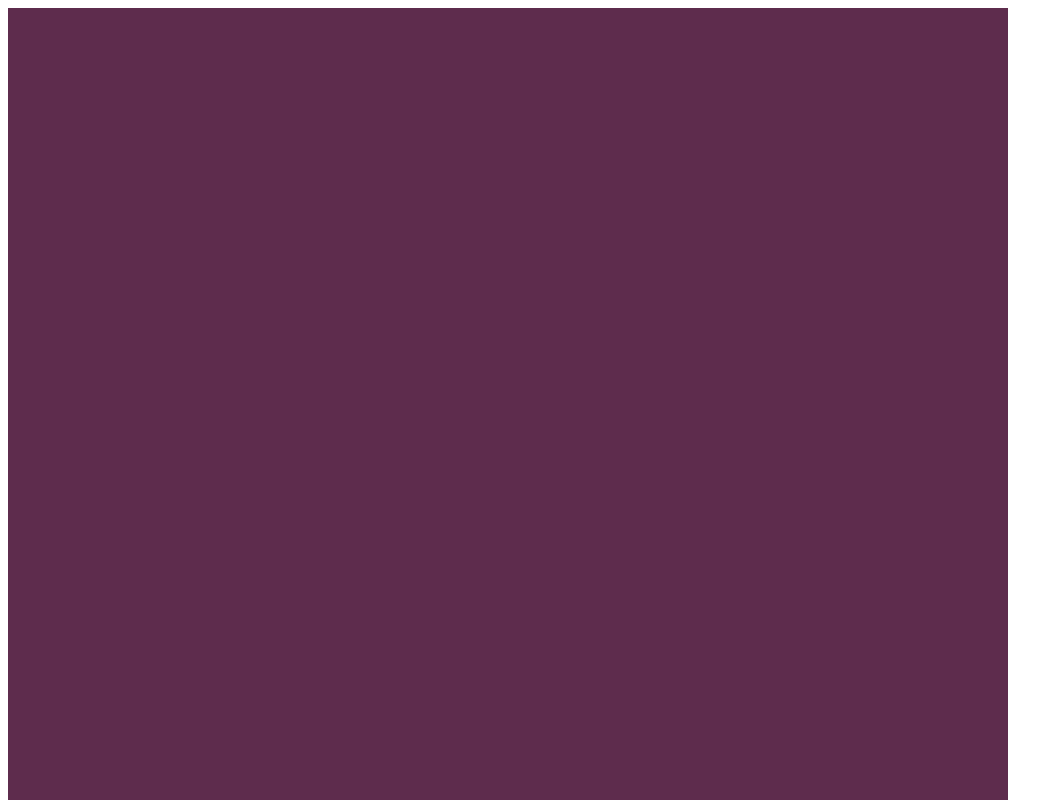
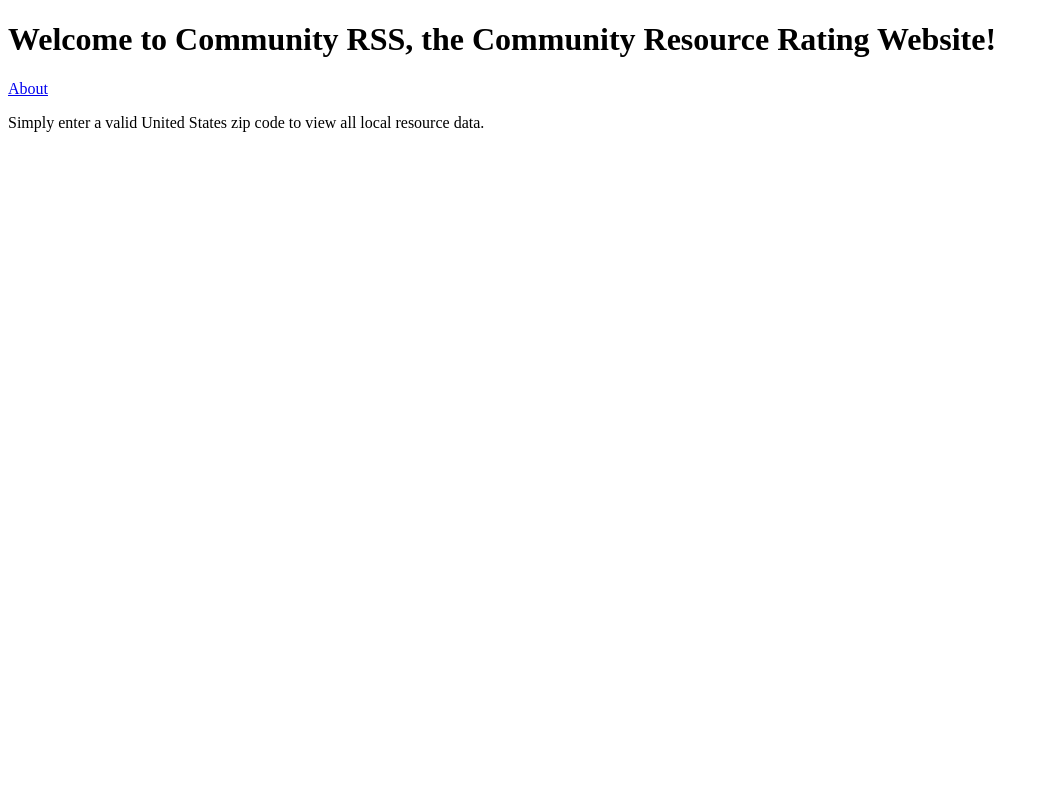
Before and after one commit to AStilmock/Community_RSS_FE, a Gatsby site: page / in a window 1280 px wide. Shown: the top 800 px of the page, without its empty margins (0-1063 px from the left). Built offline with nearby package versions, Linux system fonts and the light colour scheme; Gatsby itself is replaced by a stand-in of ours.

Commit message:
added link back to homepage on About me page

```diff
--- a/src/pages/about.tsx
+++ b/src/pages/about.tsx
@@ -1,5 +1,6 @@
 import * as React from "react"
 import type { HeadFC, PageProps } from "gatsby"
+import { Link } from 'gatsby'
 
 const AboutPage = () => {
   return (
@@ -9,13 +10,11 @@ const AboutPage = () => {
       <p>The application functions using Ruby on Rails and GraphQL for the backend API and data gathering.</p>
       <p>While utilizing React and Gatsby for parsing and displaying data and information on the front end for the user.</p>
       <p>Please enter the zip code of your community on the home page, and see what information you discover today.</p>
+      <Link to="/">Back to Home</Link>
     </main>
   )
 }
 
-
-
-
 export const Head: HeadFC = () => <title>About Page</title>
 
 export default AboutPage
--- a/src/pages/index.tsx
+++ b/src/pages/index.tsx
@@ -1,5 +1,6 @@
 import * as React from "react"
 import type { HeadFC, PageProps } from "gatsby"
+import { Link } from 'gatsby'
 
 // const pageStyles = {
 //   color: "#232129",
@@ -139,14 +140,15 @@ import type { HeadFC, PageProps } from "gatsby"
 const IndexPage: React.FC<PageProps> = () => {
   return (
     <main>
-      <div
+      {/* <div
         style={{
           backgroundColor: '#5E2C4D',
           width: '1000px',
           height: '1000px'
         }}
-      />
+      /> */}
       <h1>Welcome to Community RSS, the Community Resource Rating Website!</h1>
+      <Link to="/about">About</Link>
       <p>Simply enter a valid United States zip code to view all local resource data.</p>
     </main>
   )
```
